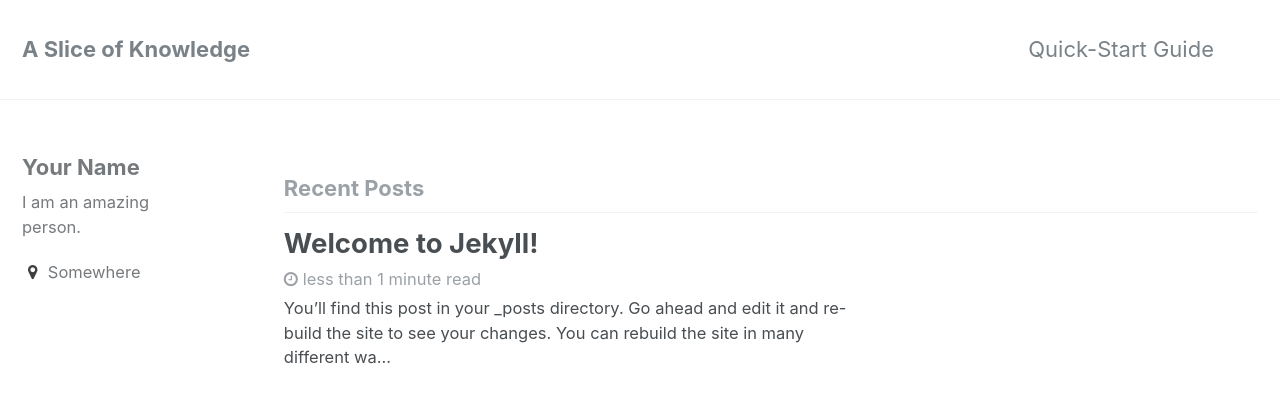
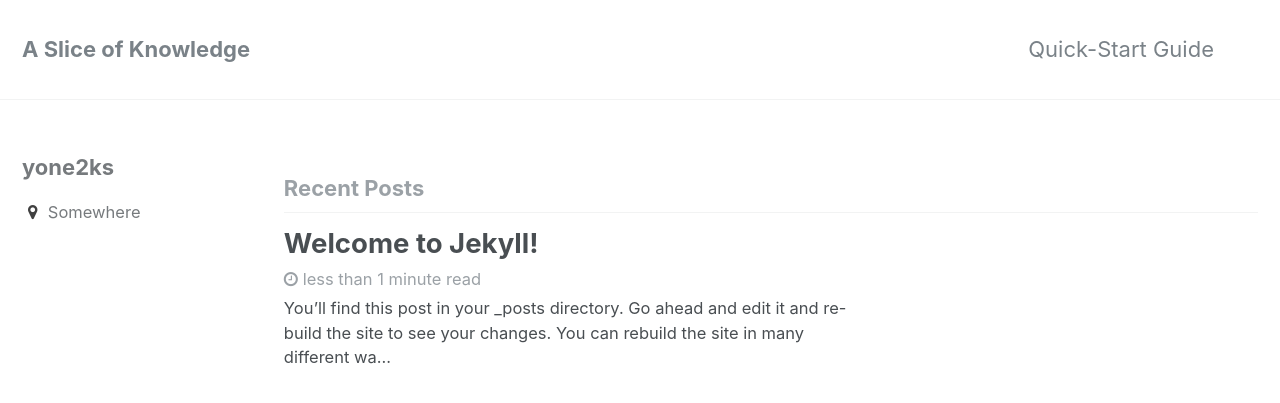
Before and after one commit to yone2ks/yone2ks.github.io, a Jekyll site: the page built from index.html, in a window 1280 px wide and 900 px high. Shown: the top 403 px of the window. Built offline with Jekyll 4.4.1, drawn with Linux system fonts in a browser that asks for light colours; the list of posts is cut into pages by our own code.

Commit message:
change your name

```diff
--- a/_config.yml
+++ b/_config.yml
@@ -77,9 +77,9 @@ analytics:
 
 # Site Author
 author:
-  name             : "Your Name"
+  name             : "yone2ks"
   avatar           : # path of avatar image, e.g. "/assets/images/bio-photo.jpg"
-  bio              : "I am an amazing person."
+  bio              : ""
   location         : "Somewhere"
   email            :
   uri              :
```
